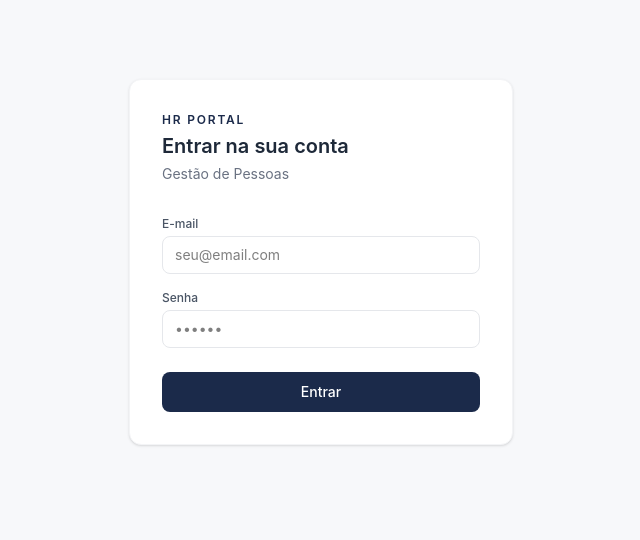
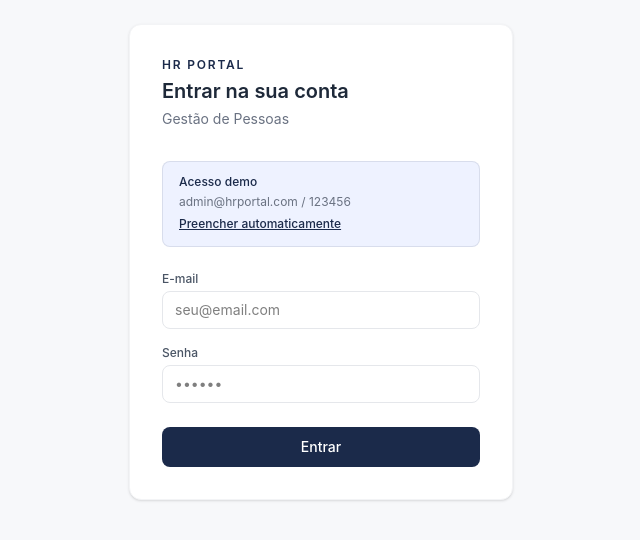
Before and after one commit to joaopedrobagli/hr-portal, a React (Vite) app in the folder frontend/: page / in a window 1280 px wide. Shown: the part 138-678 px from the top of the page, without its empty margins (319-959 px from the left). Built offline with nearby package versions, Linux system fonts and the light colour scheme.

Commit message:
feat: tela de login com acesso demo

```diff
--- a/frontend/src/pages/Login.tsx
+++ b/frontend/src/pages/Login.tsx
@@ -25,6 +25,11 @@ export default function Login({ onLogin }: Props) {
     }
   }
 
+  const fillDemo = () => {
+    setEmail('admin@hrportal.com')
+    setPassword('123456')
+  }
+
   return (
     <div className="min-h-screen bg-[#F7F8FA] flex items-center justify-center">
       <div className="bg-white rounded-xl border border-gray-100 shadow-sm w-full max-w-sm p-8">
@@ -33,6 +38,18 @@ export default function Login({ onLogin }: Props) {
           <h1 className="text-xs font-semibold tracking-[0.15em] uppercase text-[#1B2A4A] mb-1">HR Portal</h1>
           <p className="text-xl font-semibold text-gray-800">Entrar na sua conta</p>
           <p className="text-sm text-gray-500 mt-1">Gestão de Pessoas</p>
+        </div>
+
+        {/* Demo banner */}
+        <div className="bg-[#EEF2FF] border border-[#1B2A4A]/10 rounded-lg px-4 py-3 mb-6">
+          <p className="text-xs font-medium text-[#1B2A4A] mb-1">Acesso demo</p>
+          <p className="text-xs text-gray-500">admin@hrportal.com / 123456</p>
+          <button
+            onClick={fillDemo}
+            className="text-xs text-[#1B2A4A] font-medium underline mt-1 hover:opacity-70 transition-opacity"
+          >
+            Preencher automaticamente
+          </button>
         </div>
 
         <div className="flex flex-col gap-4">
```
